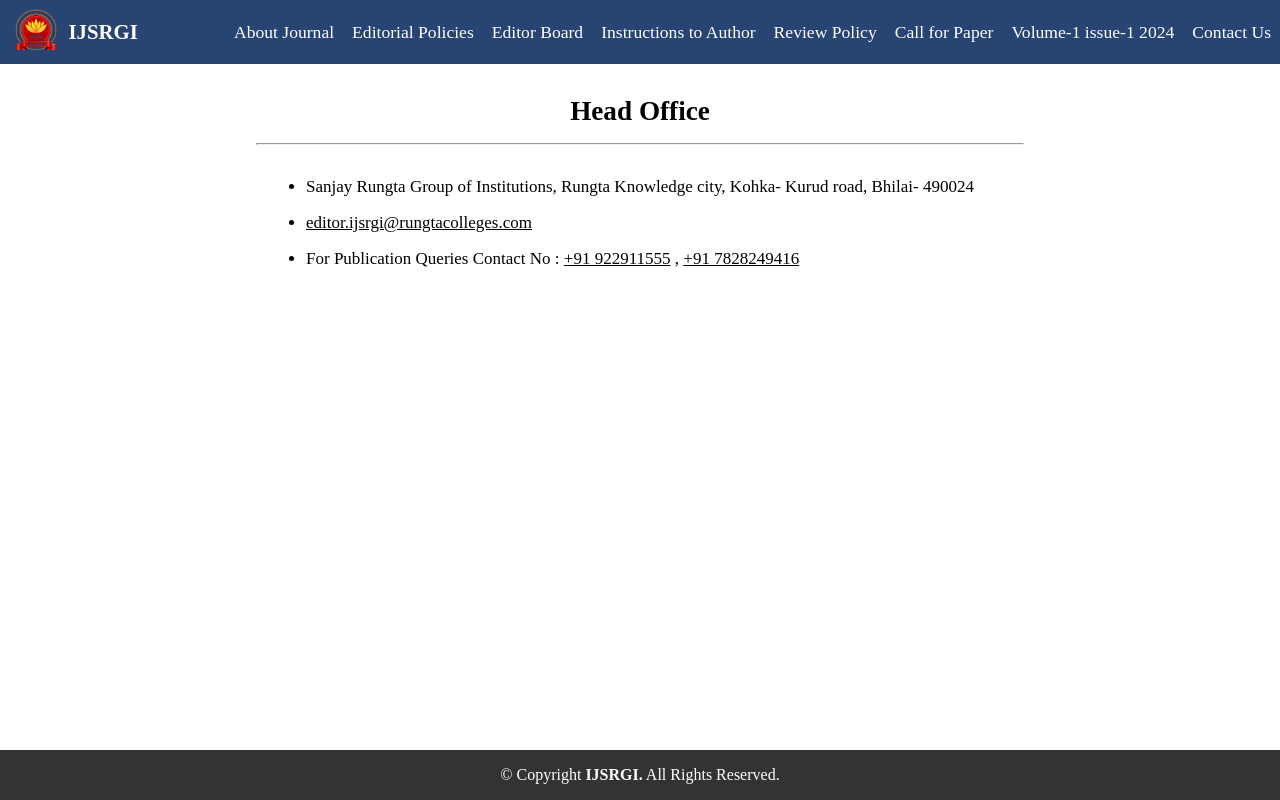
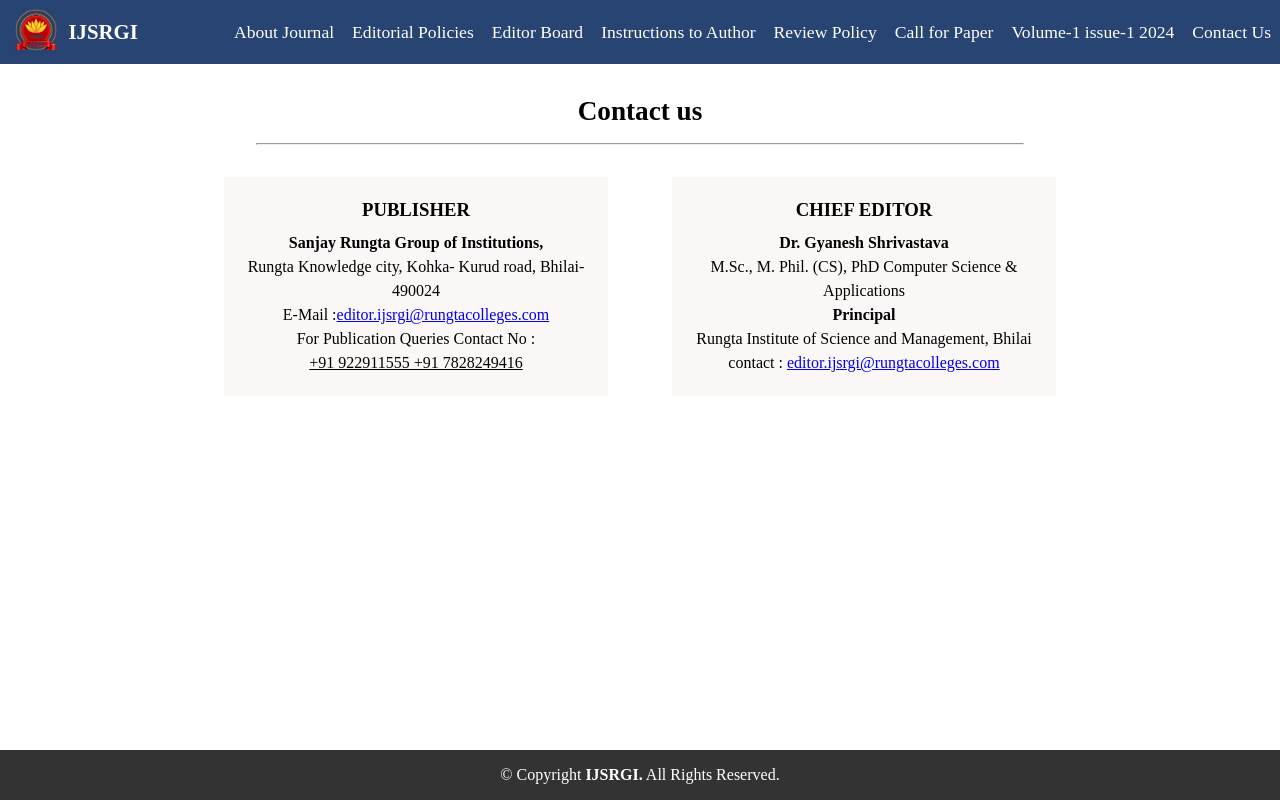
Before and after one commit to LokeshwarPrasad3/College-Journal-Web, a React (Vite) app: page /contact-us in a window 1280 px wide. Built offline with nearby package versions, Linux system fonts and the light colour scheme; a web font is replaced by a local one.

Commit message:
update contactus page

```diff
--- a/src/Pages/ContactUs.jsx
+++ b/src/Pages/ContactUs.jsx
@@ -4,40 +4,79 @@
   return (
     <>
       <div className="contact_us_container">
-        <h2 className="about_heading sub-heading">Head Office</h2>
+        <h2 className="about_heading sub-heading">Contact us</h2>
         <hr style={{ opacity: "1" }} />
-        <div className="add-lists">
-          <ul className="aboutus_points">
-            <li>
+
+        <div
+          className="contacts"
+          style={{
+            display: "flex",
+            justifyContent: "center",
+            alignItems: "center",
+            flexWrap: "wrap",
+            gap: "5vw",
+            padding: "2rem 0.8rem",
+          }}
+        >
+          {/* left side */}
+          <div
+            style={{
+              display: "flex",
+              justifyContent: "center",
+              flexDirection: "column",
+              alignItems: "center",
+              width: "24rem",
+              backgroundColor: "rgb(251 247 247)",
+              padding: "1.3rem 0.4rem",
+              textAlign: "center",
+              lineHeight: "24px",
+            }}
+          >
+            <h3 style={{ marginBottom: "0.6rem" }}>PUBLISHER</h3>
+            <h4>Sanjay Rungta Group of Institutions, </h4>
+            <p>Rungta Knowledge city, Kohka- Kurud road, Bhilai- 490024</p>
+            <p>
               {" "}
-              Sanjay Rungta Group of Institutions, Rungta Knowledge city, Kohka-
-              Kurud road, Bhilai- 490024
-            </li>
-            <li>
+              E-Mail :
               <a href="mailto:editor.ijsrgi@rungtacolleges.com">
                 editor.ijsrgi@rungtacolleges.com
               </a>
-            </li>
-            <li>
-              <div
-                className="info_"
-                style={{
-                  display: "flex",
-                  flexWrap: "wrap",
-                  with: "100%",
-                }}
+            </p>
+            <p>For Publication Queries Contact No : </p>
+            <p style={{ textDecoration: "underline" }}>
+              +91 922911555 +91 7828249416
+            </p>
+          </div>
+
+          {/* right part */}
+          <div
+            style={{
+              display: "flex",
+              justifyContent: "center",
+              flexDirection: "column",
+              alignItems: "center",
+              width: "24rem",
+              backgroundColor: "rgb(251 247 247)",
+              padding: "1.3rem 0.4rem",
+              textAlign: "center",
+              lineHeight: "24px",
+            }}
+          >
+            <h3 style={{ marginBottom: "0.6rem" }}>CHIEF EDITOR</h3>
+            <b>Dr. Gyanesh Shrivastava</b>
+            <p>M.Sc., M. Phil. (CS), PhD Computer Science & Applications</p>
+            <b>Principal</b>
+            <p>Rungta Institute of Science and Management, Bhilai</p>
+            <p>
+              contact :&nbsp;
+              <a
+                href="mailto:editor.ijsrgi@rungtacolleges.com"
+                className="chief_email"
               >
-                <span>For Publication Queries Contact No : </span>&nbsp;
-                <span style={{ textDecoration: "underline" }}>
-                  +91 922911555
-                </span>
-                &nbsp;,&nbsp;
-                <span style={{ textDecoration: "underline" }}>
-                  +91 7828249416
-                </span>
-              </div>
-            </li>
-          </ul>
+                editor.ijsrgi@rungtacolleges.com
+              </a>
+            </p>
+          </div>
         </div>
       </div>
     </>
```
Also changed, not shown: 3 other files (tests, documents, lock files or other folders).
